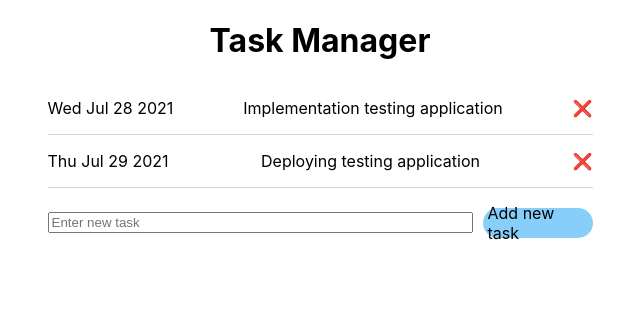
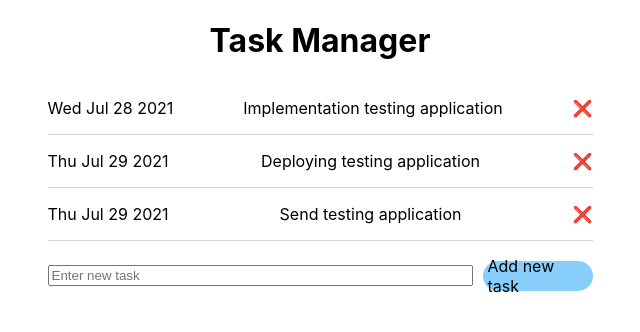
Before and after one commit to Katala121/Task-Manager, a React (Create React App) app: page /events in a window 1280 px wide. Shown: the top 332 px of the page, without its empty margins (320-960 px from the left). Built offline with nearby package versions, Linux system fonts and the light colour scheme.

Commit message:
feat: implement deleting once task

```diff
--- a/src/core/redux/action.ts
+++ b/src/core/redux/action.ts
@@ -2,14 +2,18 @@ import { AnyAction } from 'redux';
 import { ActionsType } from '../models/types';
 import { ActionsTypes } from '../utils/constants';
 
-type actionProps = {
+type addTaskActionProps = {
     id: string,
     date: Date,
     text: string,
     expired: boolean,
 }
 
-export const addTask = ({ id, date, text }: actionProps): ActionsType => ({
+type deleteTaskActionProps = {
+    id: string,
+}
+
+export const addTask = ({ id, date, text }: addTaskActionProps): ActionsType => ({
     type: ActionsTypes.ADD_TASK,
     id,
     date,
@@ -17,7 +21,7 @@ export const addTask = ({ id, date, text }: actionProps): ActionsType => ({
     expired: false,
 });
 
-export const deleteTask = ({ id }:actionProps): AnyAction => ({
+export const deleteTask = ({ id }: deleteTaskActionProps): ActionsType => ({
     type: ActionsTypes.DELETE_TASK,
     id,
 });
--- a/src/core/redux/reducer.ts
+++ b/src/core/redux/reducer.ts
@@ -13,6 +13,12 @@ const initialState = [
         id: uuid(),
         date: new Date(+new Date + 86400000),
         text: 'Deploying testing application',
+        expired: false,
+    },
+    {
+        id: uuid(),
+        date: new Date(+new Date + 86900000),
+        text: 'Send testing application',
         expired: false,
     },
 ];
--- a/src/elements/newTask/index.tsx
+++ b/src/elements/newTask/index.tsx
@@ -1,4 +1,4 @@
-import React, { useEffect } from 'react';
+import React from 'react';
 import { useDispatch } from 'react-redux'
 import { createTask } from '../../core/models/task'
 import { addTask } from '../../core/redux/action';
--- a/src/elements/task/index.tsx
+++ b/src/elements/task/index.tsx
@@ -1,18 +1,23 @@
 import React from 'react';
+import { useDispatch } from 'react-redux'
+import { deleteTask } from '../../core/redux/action';
 import './style.css';
 import { Task } from '../../core/models/task'
 
 const TaskItem: React.FC<Task> = ({ date, text, id }: Task) => {
 
-    const deleteTask = (event: any) => {
-        console.log(event);
+    const dispatch = useDispatch();
+
+    const deleteTaskItem = (event: any) => {
+        const id = event.target.closest('.task-item').getAttribute('data-id');
+        dispatch(deleteTask({ id: String(id) }));
     }
 
     return (
-        <div className="task-item">
+        <div className="task-item" data-id={id}>
             <span>{date.toDateString()}</span>
             <p>{text}</p>
-            <span className="delete-task" onClick={deleteTask}>❌</span>
+            <span className="delete-task" onClick={deleteTaskItem}>❌</span>
         </div>
     );
 };
```
